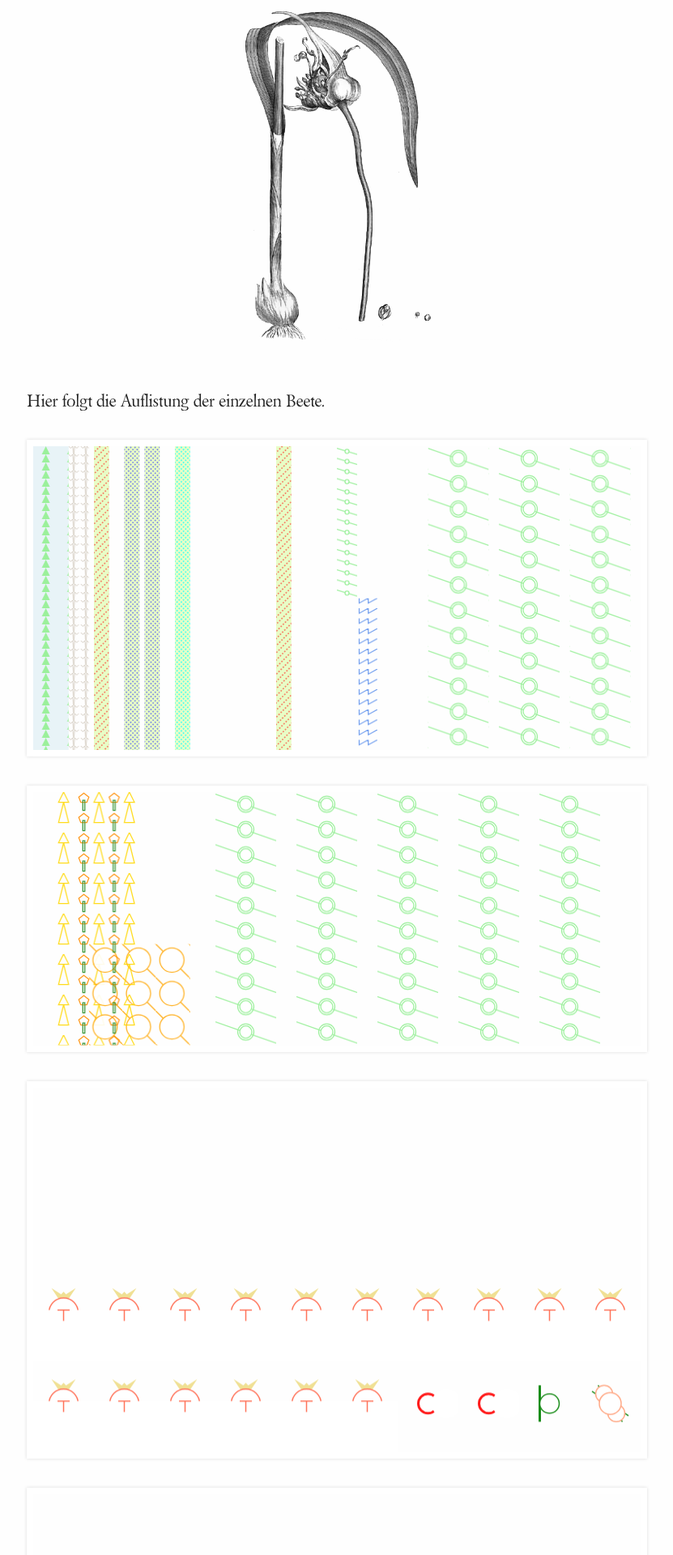
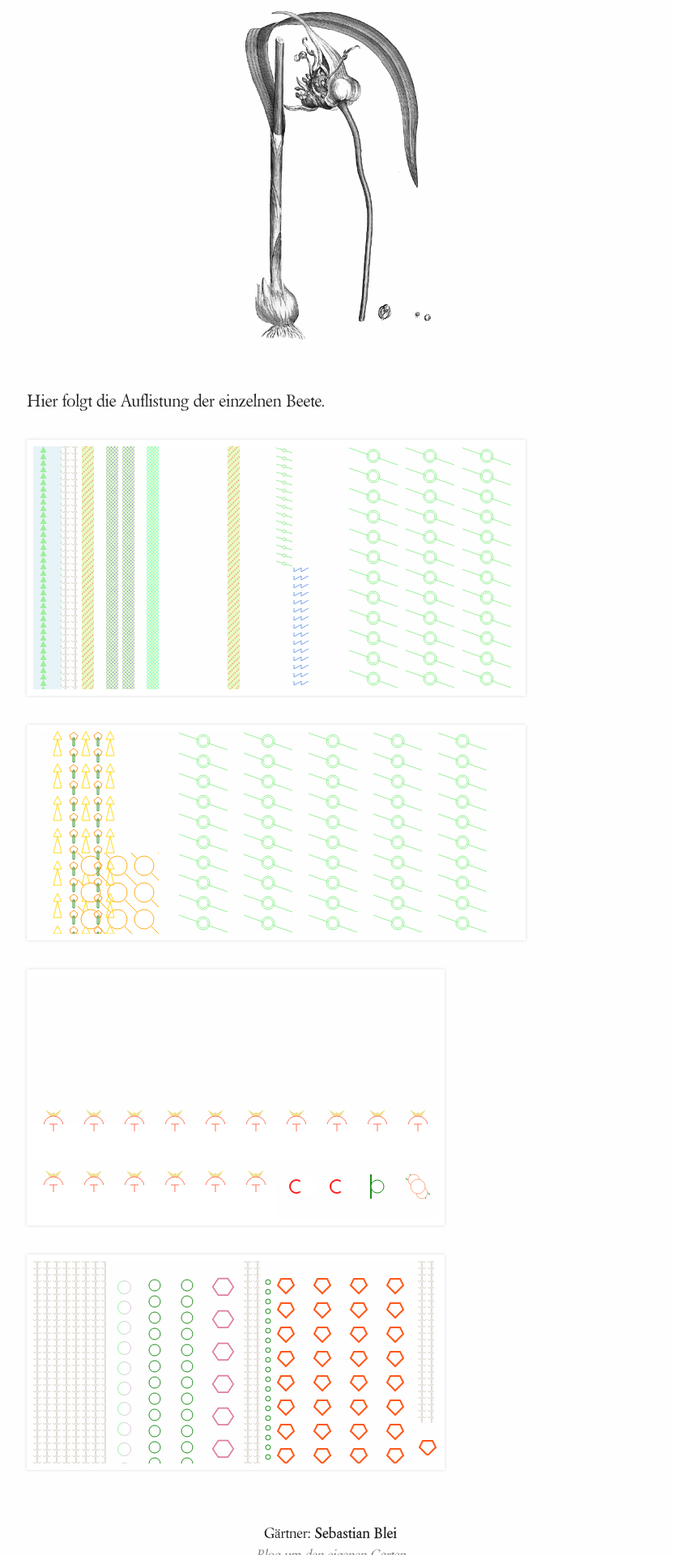
Before and after one commit to iamsebastian/blog.sebastian.science, a Jekyll site: the page built from beds.md, in a window 1280 px wide. Shown: the top 1920 px of the page at 81% size, without its empty margins (232-1063 px from the left). Built offline with Jekyll 4.4.1, drawn with Linux system fonts in a browser that asks for light colours.

Commit message:
Updated beds

```diff
--- a/_data/plantings.yaml
+++ b/_data/plantings.yaml
@@ -153,3 +153,44 @@
     x: 450
     y: 225
     h: 75
+3:
+  - type: weg
+    sub: Kompost
+    x: 0
+    y: 0
+    w: 90
+  - type: kohlrabi
+    sub: Kohlrabi v. Markt
+    x: 100
+    y: 20
+  - type: salat
+    sub: Kopf- u. Kraus v. Markt
+    x: 140
+    y: 20
+  - type: salat
+    sub: Kopf- u. Kraus v. Markt
+    x: 180
+    y: 20
+  - type: himbeeren
+    sub: Zweijährige v. Nachbarn
+    x: 220
+    y: 20
+  - type: knoblauch
+    x: 275
+    y: 20
+  - type: erdbeeren
+    sub: Ableger u. Neue
+    x: 300
+    y: 20
+    w: 160
+  - type: erdbeeren
+    sub: Klettererdbeere
+    x: 475
+    y: 220
+    h: 20
+    w: 34
+  - type: weg
+    x: 475
+    h: 200
+  - type: weg
+    x: 260
--- a/_data/plants.yaml
+++ b/_data/plants.yaml
@@ -28,8 +28,11 @@ rauke:
   name: Rauke
   eq_dislikes: salat
 salat:
+  ar: 20
+  ai: 20
   dislikes:
     - kartoffeln
+  name: Kopfsalat
 sellerie:
   ar: 50
   name: Sellerie
@@ -39,7 +42,20 @@ kapuziner_kresse:
 borretsch:
   ar: 20
   name: Borretsch
+kohl:
+  name: Kohl
+  dislikes:
+    - zwiebel
+    - knoblauch
+    - blumenkohl
+kohlrabi:
+  ar: 25
+  ai: 25
+  dislikes:
+    - fenchel
+  name: Kohlrabi
 palmkohl:
+  name: Palmkohl
   eq_dislikes: kohl
 mais:
   ar: 45
@@ -49,6 +65,7 @@ mais:
     - sellerie
     - rote_beete
 bohne:
+  name: Bohne
   dislikes:
     - zwiebel
     - lauch
@@ -101,3 +118,23 @@ skartoffeln:
   ai: 50
   name: Süßkartoffeln
   eq_dislikes: chili
+erdbeeren:
+  ar: 45
+  ai: 30
+  name: Erdbeeren
+  dislikes:
+    - kohl
+himbeeren:
+  ar: 40
+  ai: 40
+  name: Himbeeren
+  dislikes:
+    - kohl
+knoblauch:
+  ar: 30
+  ai: 12
+  name: Knoblauch
+  dislikes:
+    - kohl
+    - erbsen
+    - bohnen
--- a/_sass/_base.scss
+++ b/_sass/_base.scss
@@ -38,11 +38,11 @@ a {
 
 svg {
   text {
-    font: 700 10px/1 monospace;
+    font: 700 14px/1 monospace;
   }
   .info_hover {
     text {
-      font-size: 9px
+      font-size: 12px
     }
   }
 }
--- a/_sass/_layout.scss
+++ b/_sass/_layout.scss
@@ -91,7 +91,7 @@ section[role="main"] {
   height: auto;
   margin: 24px 8px;
   max-width: 750px;
-  width: 100%;
+  /*width: 100%;*/
 
   &:hover {
     > g {
@@ -102,11 +102,16 @@ section[role="main"] {
   > g {
     &:hover {
       opacity: 1;
+      stroke: lightgrey;
+      rect,circle,line,path {
+        /*stroke: black;*/
+      }
     }
   }
 
   .info_hover {
     /*display: none;*/
+    fill: darkgrey;
   }
 
   .sibling_hover {
@@ -120,6 +125,7 @@ section[role="main"] {
     & + .sibling_hover {
       opacity: 1;
       display: block;
+      fill: grey;
     }
 
     & ~ g {
--- a/beds.md
+++ b/beds.md
@@ -12,6 +12,12 @@ Hier folgt die Auflistung der einzelnen Beete.
   width="{{ bed.x }}" height="{{ bed.y }}" viewBox="0 0 {{ bed.x }} {{ bed.y }}"
   preserveAspectRatio="xMidYMid meet">
     <defs>
+      <clipPath id="only-left-side-of-circle-25">
+        <rect x="0" y="0" width="12.5" height="25" />
+      </clipPath>
+      <clipPath id="only-right-side-of-circle-25">
+        <rect x="12.5" y="0" width="12.5" height="25" />
+      </clipPath>
       {% comment %}<pattern id="wegPattern" width="25" height="16" patternUnits="userSpaceOnUse">{% endcomment %}
       <pattern id="wegPattern" width="12" height="8" patternUnits="userSpaceOnUse">
         <path d="M0,0 L 2,2 L 4,0 L 5,8 L 6,0 L 8,2 L 10,0" stroke-width="0.5" stroke="#503000" fill="none"/>
@@ -75,6 +81,22 @@ Hier folgt die Auflistung der einzelnen Beete.
         <polygon points="5,5 10,1 15,5 13,10 7,10" fill="none" stroke="darkorange"/>
         <polygon points="9,8 9,18 11,18 11,8" fill="none" stroke="forestgreen"/>
       </pattern>
+      <pattern id="erdbeerenPattern" width="45" height="30" patternUnits="userSpaceOnUse">
+        <polygon transform="scale(2,2)" points="1,5 6,10 11,5 9,1 3,1" fill="transparent" stroke="orangered"/>
+      </pattern>
+      <pattern id="knoblauchPattern" width="30" height="12" patternUnits="userSpaceOnUse">
+        <circle cx="15" cy="6" r="3" fill="transparent" stroke="green"/>
+      </pattern>
+      <pattern id="salatPattern" width="20" height="20" patternUnits="userSpaceOnUse">
+        <circle cx="10" cy="10" r="7" fill="transparent" stroke="green"/>
+      </pattern>
+      <pattern id="kohlrabiPattern" width="25" height="25" patternUnits="userSpaceOnUse">
+        <circle cx="12.5" cy="12.5" r="8" fill="white" stroke="lightgreen" clip-path="url(#only-left-side-of-circle-25)"/>
+        <circle cx="12.5" cy="12.5" r="8" fill="white" stroke="thistle" clip-path="url(#only-right-side-of-circle-25)"/>
+      </pattern>
+      <pattern id="himbeerenPattern" width="40" height="40" patternUnits="userSpaceOnUse">
+        <polygon transform="scale(1.7,1.7)" points="1,7 5,1 12,1 16,7 12,13 5,13" fill="transparent" stroke="palevioletred"/>
+      </pattern>
       <pattern id="kapuziner-kressePattern" width="20" height="10" patternUnits="userSpaceOnUse">
         <line x1="0" x2="20" y1="2" y2="8" stroke="lightgreen"/>
         <circle cx="10" cy="5" r="2" stroke="lightgreen" fill="white"/>
@@ -97,7 +119,7 @@ Hier folgt die Auflistung der einzelnen Beete.
       <text x="4" y="12" fill="grey">{{ type.name }} {% if p.sub %}({{ p.sub }}){% endif %} </text>
 
       <g transform="translate(0,20)" class="info_hover">
-        <rect opacity="0.8" x="0" fill="white" y="0" height="{% if p.h %}{{ p.h }}{% else %}100%{% endif %}" width="25"></rect>
+        {% comment %}<rect opacity="0.8" x="0" fill="white" y="0" height="{% if p.h %}{{ p.h }}{% else %}100%{% endif %}" width="25"></rect>{% endcomment %}
 
         {% if type.eq_dislikes %}
           {% assign dislikes = site.data.plants[type.eq_dislikes].dislikes %}
```
